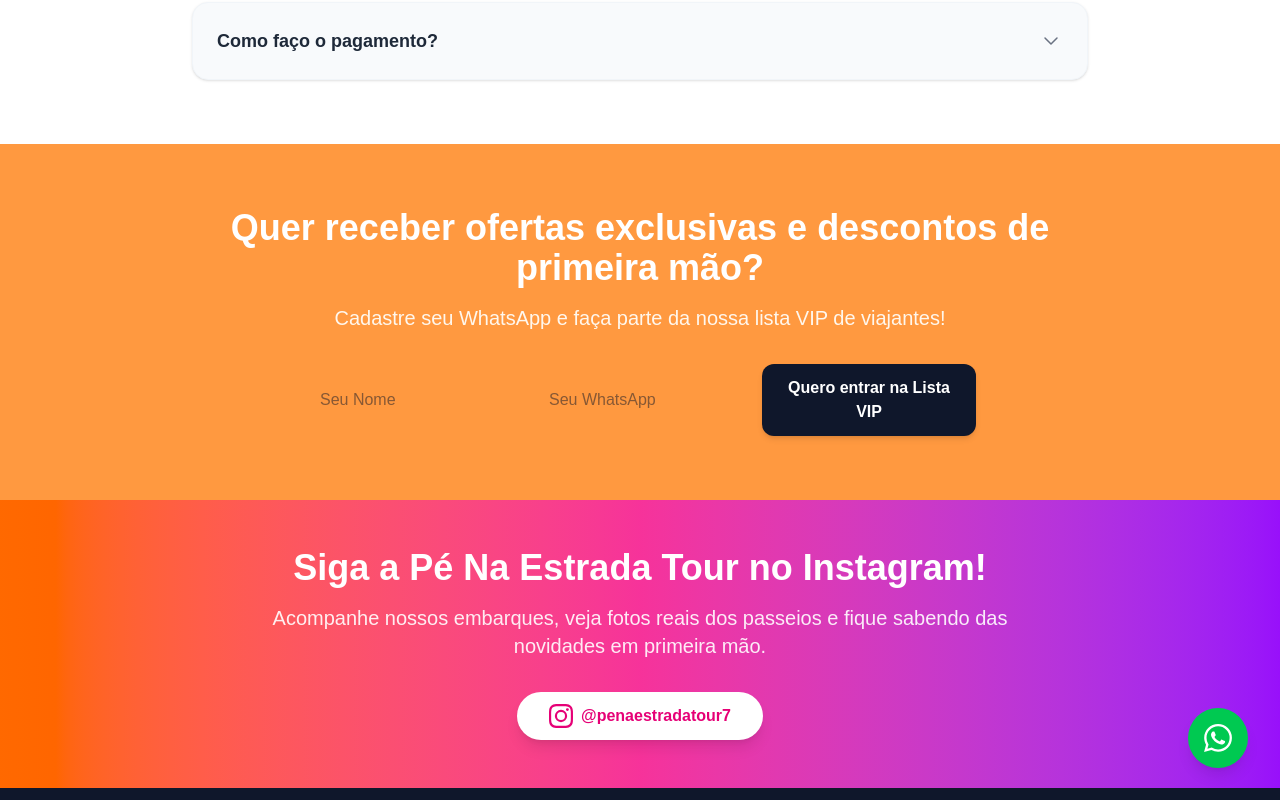
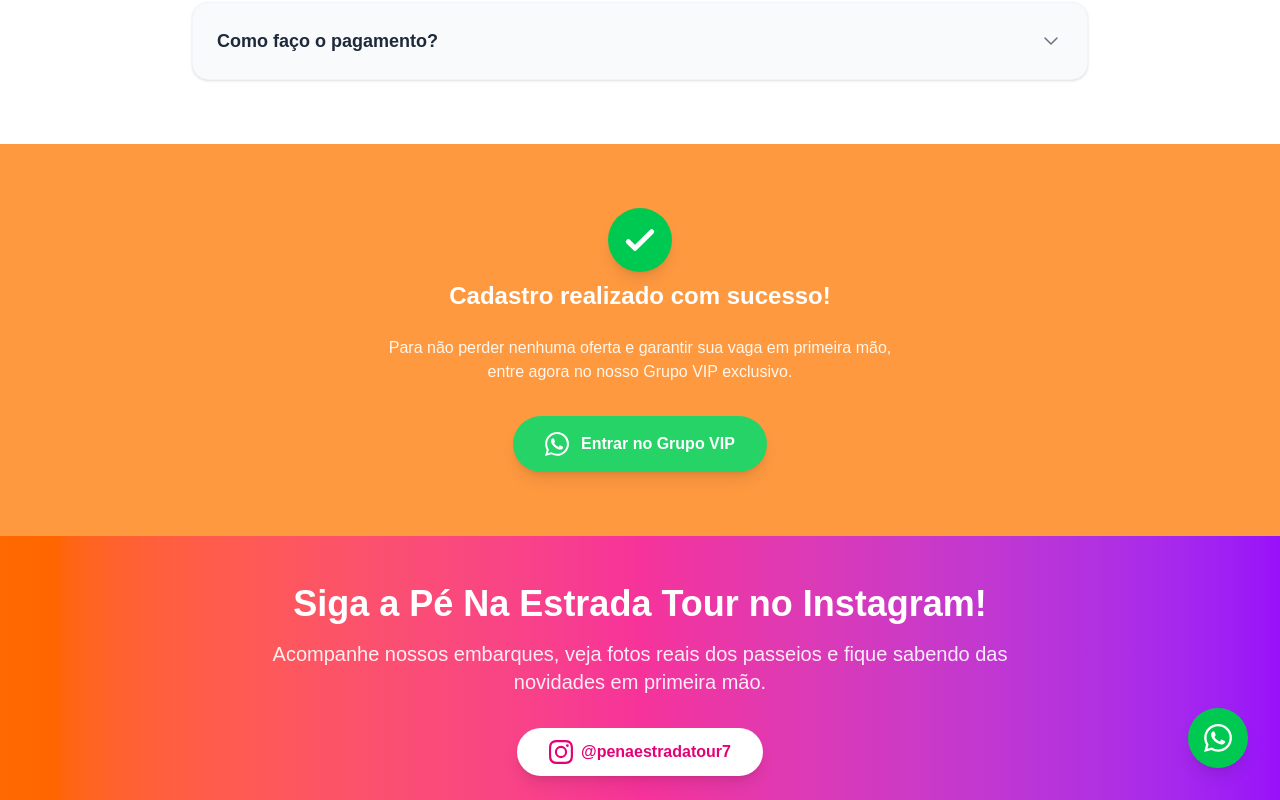
Before and after one commit to cosmo-matias/pe-na-estrada-site, a Next.js app: page / in a window 1280 px wide. Both pictures are taken after typing "Sample", "5551234" into the empty fields and a click on the button "Quero entrar na Lista VIP". Shown: the part 1892-2692 px from the top of the page. Built offline with nearby package versions, Linux system fonts and the light colour scheme; no server answers; the database is empty.

Commit message:
Atualiza feedback do formulario de leads com botao de redirecionamento para o Grupo VIP do WhatsApp

```diff
--- a/components/CaptacaoLeads.tsx
+++ b/components/CaptacaoLeads.tsx
@@ -5,10 +5,11 @@
 export default function CaptacaoLeads() {
   const [nome, setNome] = useState('');
   const [whatsapp, setWhatsapp] = useState('');
+  const [status, setStatus] = useState<'idle' | 'success'>('idle');
 
   const handleSubmit = (e: React.FormEvent) => {
     e.preventDefault();
-    alert('Obrigado! Em breve você receberá novidades.');
+    setStatus('success');
     setNome('');
     setWhatsapp('');
   };
@@ -16,6 +17,29 @@
   return (
     <section className="w-full bg-[var(--color-primary-accent)] py-16 px-6">
       <div className="max-w-4xl mx-auto text-center">
+        {status === 'success' ? (
+          <div className="flex flex-col items-center text-center space-y-4">
+            <svg className="w-16 h-16 text-white bg-green-500 rounded-full p-3 mb-2 shadow-lg" fill="none" stroke="currentColor" viewBox="0 0 24 24" xmlns="http://www.w3.org/2000/svg">
+              <path strokeLinecap="round" strokeLinejoin="round" strokeWidth={3} d="M5 13l4 4L19 7" />
+            </svg>
+            <h2 className="text-2xl font-bold text-white">Cadastro realizado com sucesso!</h2>
+            <p className="text-orange-50 mt-2 max-w-lg mx-auto">
+              Para não perder nenhuma oferta e garantir sua vaga em primeira mão, entre agora no nosso Grupo VIP exclusivo.
+            </p>
+            <a
+              href="https://chat.whatsapp.com/GOwf6xR106P8pAoDtFy9VH"
+              target="_blank"
+              rel="noopener noreferrer"
+              className="bg-[#25D366] hover:bg-[#128C7E] text-white font-bold py-4 px-8 rounded-full shadow-lg transition-transform hover:scale-105 flex items-center justify-center gap-3 mt-4"
+            >
+              <svg className="w-6 h-6" fill="currentColor" viewBox="0 0 24 24" xmlns="http://www.w3.org/2000/svg">
+                <path d="M17.472 14.382c-.297-.149-1.758-.867-2.03-.967-.273-.099-.471-.148-.67.15-.197.297-.767.966-.94 1.164-.173.199-.347.223-.644.075-.297-.15-1.255-.463-2.39-1.475-.888-.788-1.487-1.761-1.66-2.059-.173-.297-.018-.458.13-.606.134-.133.298-.347.446-.52.149-.174.198-.298.298-.497.099-.198.05-.371-.025-.52-.075-.149-.669-1.612-.916-2.207-.242-.579-.487-.5-.669-.51-.173-.008-.371-.01-.57-.01-.198 0-.52.074-.792.372-.272.297-1.04 1.016-1.04 2.479 0 1.462 1.065 2.875 1.213 3.074.149.198 2.096 3.2 5.077 4.487.709.306 1.262.489 1.694.625.712.227 1.36.195 1.871.118.571-.085 1.758-.719 2.006-1.413.248-.694.248-1.289.173-1.413-.074-.124-.272-.198-.57-.347m-5.421 7.403h-.004a9.87 9.87 0 01-5.031-1.378l-.361-.214-3.741.982.998-3.648-.235-.374a9.86 9.86 0 01-1.51-5.26c.001-5.45 4.436-9.884 9.888-9.884 2.64 0 5.122 1.03 6.988 2.898a9.825 9.825 0 012.893 6.994c-.003 5.45-4.437 9.884-9.885 9.884m8.413-18.297A11.815 11.815 0 0012.05 0C5.495 0 .16 5.335.157 11.892c0 2.096.547 4.142 1.588 5.945L.057 24l6.305-1.654a11.882 11.882 0 005.683 1.448h.005c6.554 0 11.89-5.335 11.893-11.893a11.821 11.821 0 00-3.48-8.413Z"/>
+              </svg>
+              Entrar no Grupo VIP
+            </a>
+          </div>
+        ) : (
+          <>
             <h2 className="text-3xl md:text-4xl font-bold text-white mb-4">
               Quer receber ofertas exclusivas e descontos de primeira mão?
             </h2>
@@ -50,6 +74,8 @@
                 Quero entrar na Lista VIP
               </button>
             </form>
+          </>
+        )}
       </div>
     </section>
   );
```
Lines whose indentation alone changed are shown as unchanged.
